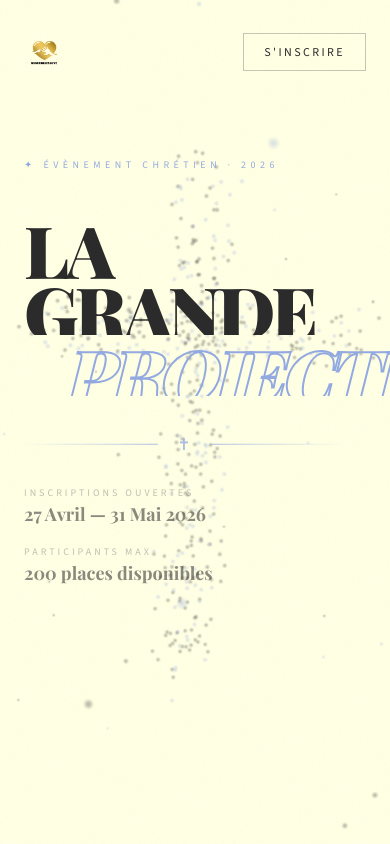
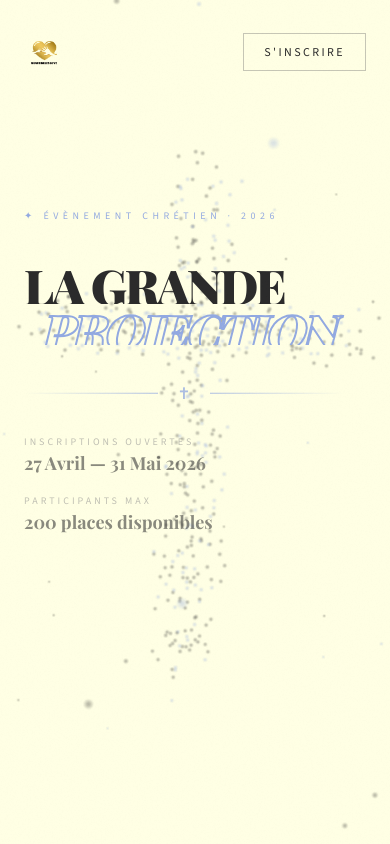
Before and after one commit to egbami/Nowrinkles-Love-Grande-Projection-Event-CRUD, a Next.js app: page / in a window 390 px wide. Shown: the top 844 px of the page. Built offline with nearby package versions, Linux system fonts and the light colour scheme; no server answers; the database is empty; a web font is replaced by a local one.

Commit message:
Fix Hero typography scaling and overflow on mobile

```diff
--- a/components/HeroSection.tsx
+++ b/components/HeroSection.tsx
@@ -121,12 +121,12 @@ export default function HeroSection({ visible }: HeroSectionProps) {
         </p>
 
         {/* Titre géant */}
-        <div className="overflow-hidden leading-[0.85] mt-4">
+        <div className="overflow-hidden leading-[0.85] mt-4 w-full">
           <div
             ref={line1Ref}
-            className="font-playfair font-black uppercase tracking-tighter"
+            className="font-playfair font-black uppercase tracking-tighter whitespace-nowrap"
             style={{
-              fontSize: 'clamp(4.5rem, 16vw, 15rem)',
+              fontSize: 'clamp(3rem, 11vw, 12rem)',
               color: 'var(--graphite)',
             }}
           >
@@ -134,12 +134,12 @@ export default function HeroSection({ visible }: HeroSectionProps) {
           </div>
         </div>
 
-        <div className="overflow-hidden leading-[0.85] ml-[10vw]">
+        <div className="overflow-hidden leading-[0.85] ml-4 md:ml-[8vw] w-full">
           <div
             ref={line2Ref}
-            className="font-playfair font-black uppercase italic tracking-tighter"
+            className="font-playfair font-black uppercase italic tracking-tighter whitespace-nowrap"
             style={{
-              fontSize: 'clamp(4.5rem, 16vw, 15rem)',
+              fontSize: 'clamp(3rem, 11vw, 12rem)',
               WebkitTextStroke: '2px var(--lavender)',
               color: 'transparent',
             }}
--- a/components/LoadingScreen.tsx
+++ b/components/LoadingScreen.tsx
@@ -118,20 +118,19 @@ export default function LoadingScreen({ onComplete }: LoadingScreenProps) {
         {/* Titre Immense (Lando Norris style) */}
         <div ref={titleRef} className="flex flex-col items-center leading-[0.85] opacity-0 w-full overflow-hidden">
           <span
-            className="font-playfair font-bold uppercase tracking-tighter"
+            className="font-playfair font-bold uppercase tracking-tighter whitespace-nowrap"
             style={{
-              fontSize: 'clamp(3rem, 12vw, 9rem)',
+              fontSize: 'clamp(3rem, 11vw, 12rem)',
               color: 'var(--graphite)',
             }}
           >
             La Grande
           </span>
           <span
-            className="font-playfair font-bold uppercase italic tracking-tighter"
+            className="font-playfair font-bold uppercase italic tracking-tighter whitespace-nowrap ml-4 md:ml-[8vw]"
             style={{
-              fontSize: 'clamp(3rem, 12vw, 9rem)',
+              fontSize: 'clamp(3rem, 11vw, 12rem)',
               color: 'var(--lavender)',
-              marginLeft: '15%',
             }}
           >
             Projection
```
